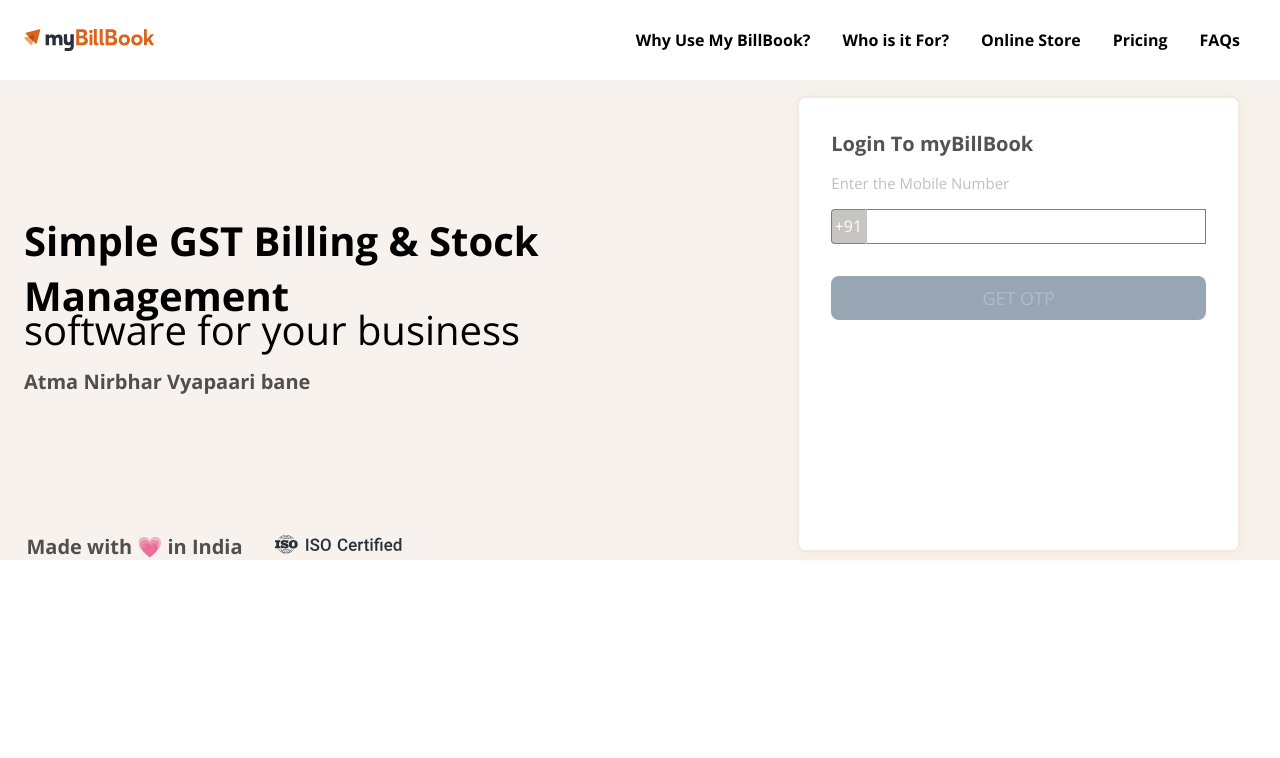
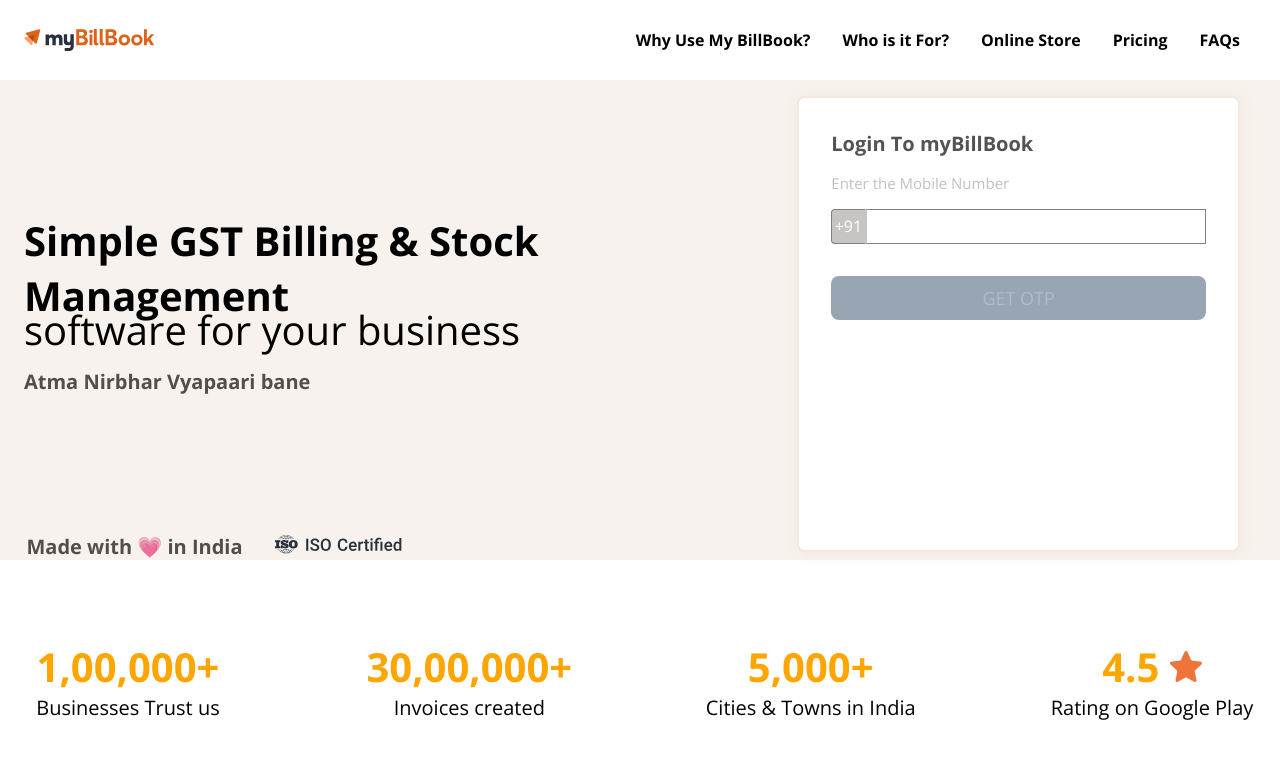
Before and after one commit to Akash007670/MyBillBook, a React (Create React App) app: page / in a window 1280 px wide. Shown: the top 758 px of the page. Built offline with nearby package versions, Linux system fonts and the light colour scheme.

Commit message:
Added Login Handler and Statistics Data wrapper

```diff
--- a/src/App.js
+++ b/src/App.js
@@ -2,12 +2,14 @@
 import "./App.css";
 import LoginSection from "./Components/LoginSection";
 import Navbar from "./Components/Navbar";
+import Statistics from "./Components/Statistics";
 
 const App = () => {
   return (
     <div>
       <Navbar />
       <LoginSection />
+      <Statistics />
     </div>
   );
 };
--- a/src/Components/LoginSection/index.js
+++ b/src/Components/LoginSection/index.js
@@ -56,8 +56,18 @@
     }
   };
 
-  const LoginHandler = (otp) => {
+  // Here I  need to get otp when my api request works!!!
+  const LoginHandler = async (otp) => {
     const body = { mobile_number: phoneNumber, otp_code: enterOtp };
+    try {
+      const res = await axios.post(
+        "https://niobooks.in/api/web/authenticate",
+        body
+      );
+      sessionStorage.setItem("phone", phoneNumber);
+    } catch {
+      console.log("Error");
+    }
     console.log(body);
   };
 
--- a/src/Components/Navbar/NavbarElements.js
+++ b/src/Components/Navbar/NavbarElements.js
@@ -12,6 +12,7 @@
   /* position: sticky; */
   top: 0;
   z-index: 10;
+  height: 10vh;
 
   @media screen and (max-width: 960px) {
     transition: 0.8s all ease;
--- /dev/null
+++ b/src/Components/Statistics/StatisticsElement.js
@@ -0,0 +1,31 @@
+import styled from "styled-components";
+
+export const StatisticsWrapper = styled.div`
+  display: flex;
+  height: 30vh;
+  width: 100%;
+  max-width: 1500px;
+  margin: 0 auto;
+  /* border: 2px solid green; */
+  justify-content: space-between;
+`;
+
+export const Stat = styled.div`
+  display: flex;
+  height: 100%;
+  /* border: 2px solid red; */
+  flex-direction: column;
+  width: 20%;
+  align-items: center;
+  justify-content: center;
+`;
+
+export const StatText = styled.h2`
+  font-size: 40px;
+  color: orange;
+  cursor: pointer;
+`;
+export const StatSubText = styled.p`
+  display: flex;
+  font-size: 20px;
+`;
--- /dev/null
+++ b/src/Components/Statistics/index.js
@@ -0,0 +1,60 @@
+import React from "react";
+import {
+  Stat,
+  StatisticsWrapper,
+  StatSubText,
+  StatText,
+} from "./StatisticsElement";
+import starIcon from "../../assets/star.webp";
+
+const Statistics = () => {
+  return (
+    <>
+      <StatisticsWrapper>
+        <Stat>
+          <StatText>1,00,000+</StatText>
+          <StatSubText>Businesses Trust us</StatSubText>
+        </Stat>
+        <Stat>
+          <StatText>30,00,000+</StatText>
+          <StatSubText>Invoices created</StatSubText>
+        </Stat>
+        <Stat>
+          <StatText>5,000+</StatText>
+          <StatSubText>Cities &amp; Towns in India</StatSubText>
+        </Stat>
+        <Stat>
+          <StatText>
+            4.5 <img src={starIcon} alt="star" />
+          </StatText>
+          <StatSubText>Rating on Google Play</StatSubText>
+        </Stat>
+      </StatisticsWrapper>
+    </>
+  );
+};
+
+export default Statistics;
+
+// {
+//   /* <div class="statistics">
+//           <div class="stat">
+//             <div class="text m-0">60 Lakh+</div>
+//             <div class="m-0 sub-text">Businesses Trust us</div>
+//           </div>
+//           <div class="stat">
+//             <div class="text m-0">3 Cr+</div>
+//             <div class="m-0 sub-text"></div>
+//           </div>
+//           <div class="stat">
+//             <div class="text m-0">7000+</div>
+//             <div class="m-0 sub-text">Cities &amp; Towns in India</div>
+//           </div>
+//           <div class="stat">
+//             <div class="text m-0 d-flex align-items-center">
+//               4.7<img src="../../static-assets/images/landing-page/star.webp" alt="star icon" height="32" width="32" class="ml-2" loading="lazy">
+//             </div>
+//             <div class="m-0 sub-text">Rating on Google Play</div>
+//           </div>
+//         </div> */
+// }
```
Also changed, not shown: src/assets/star.webp (added).
